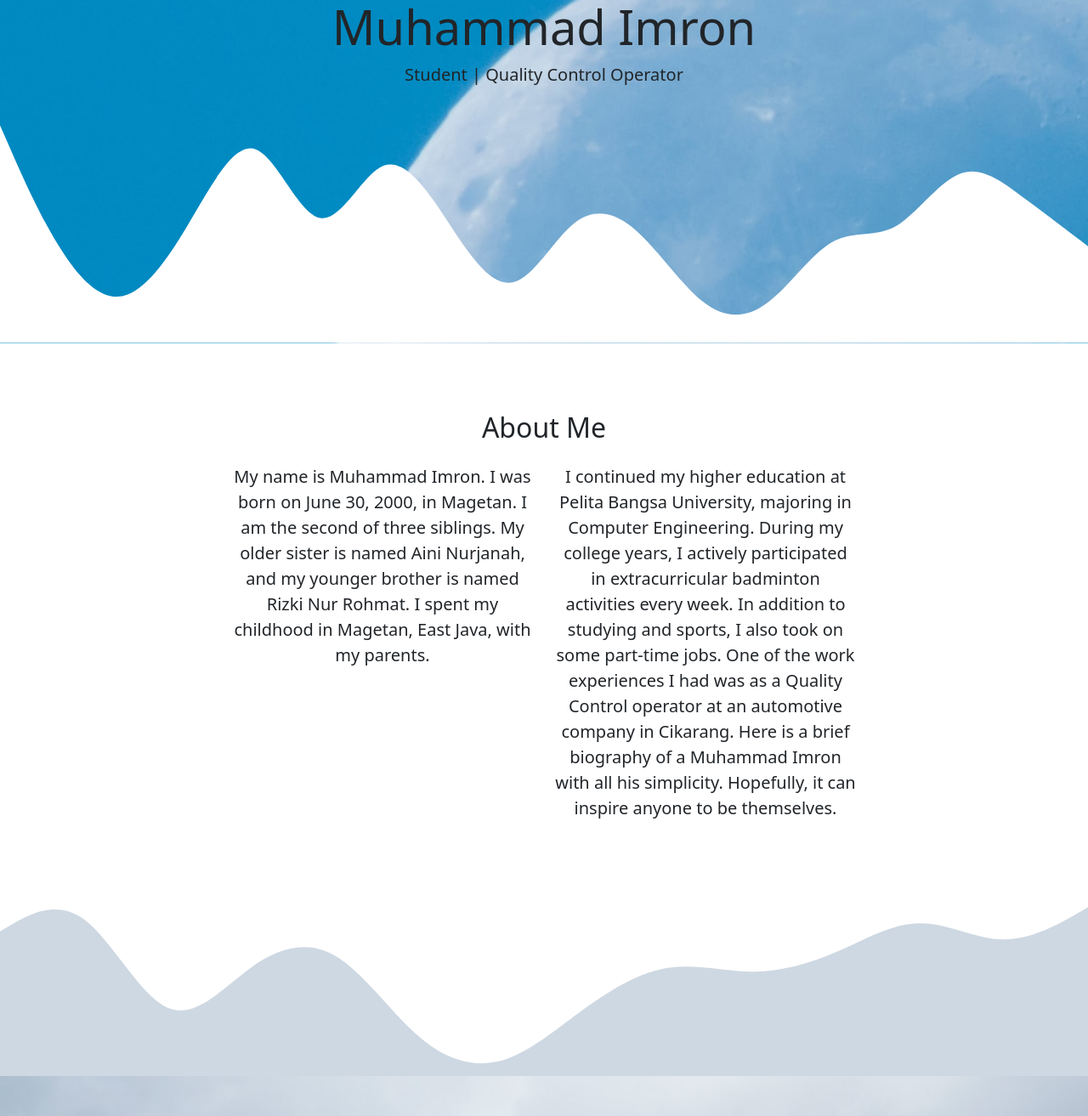
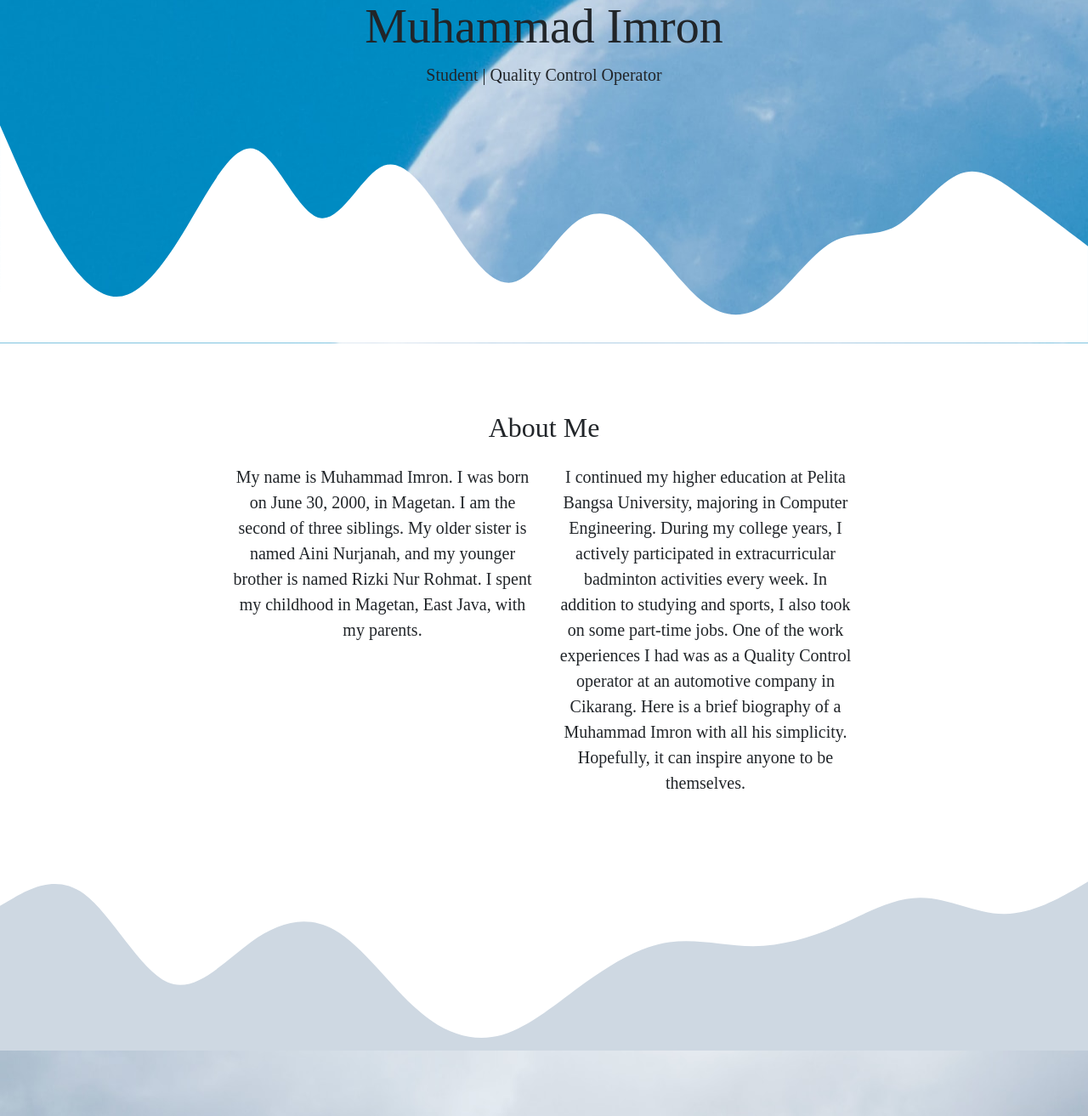
Before and after one commit to imron-inair/imron-inair.github.io, a plain HTML site: page index.html in a window 1280 px wide. Shown: the part 248-1561 px from the top of the page at 85% size. Drawn offline with nearby package versions, Linux system fonts and the light colour scheme.

Commit message:
mengubah font menjadi times new roman

```diff
--- a/style.css
+++ b/style.css
@@ -1,12 +1,21 @@
 .jumbotron {
   padding-top: 6rem;
   background-image: url(img/strong-fish-HwfqLYhjxhI-unsplash.jpg);
+  font-family: "Times New Roman", Times, serif;
+}
+
+#about {
+  font-family: "Times New Roman", Times, serif;
 }
 
 #projects {
   background-image: url(img/toomas-tartes-Yizrl9N_eDA-unsplash.jpg);
 }
 
+#contact {
+  font-family: "Times New Roman", Times, serif;
+}
+
 section {
   padding-top: 5rem;
 }
```
